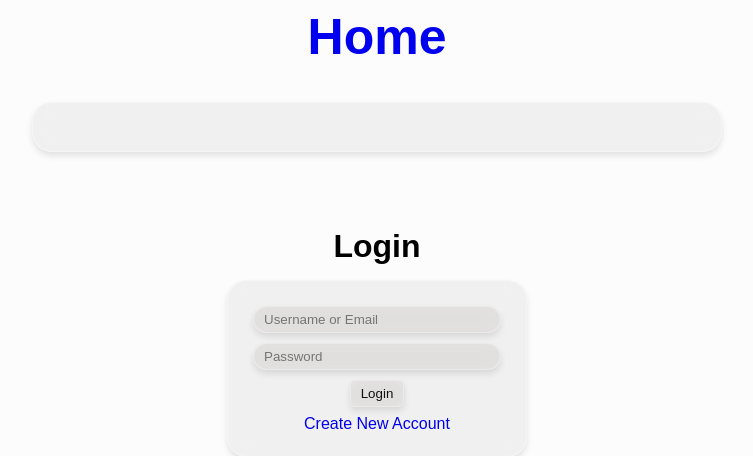
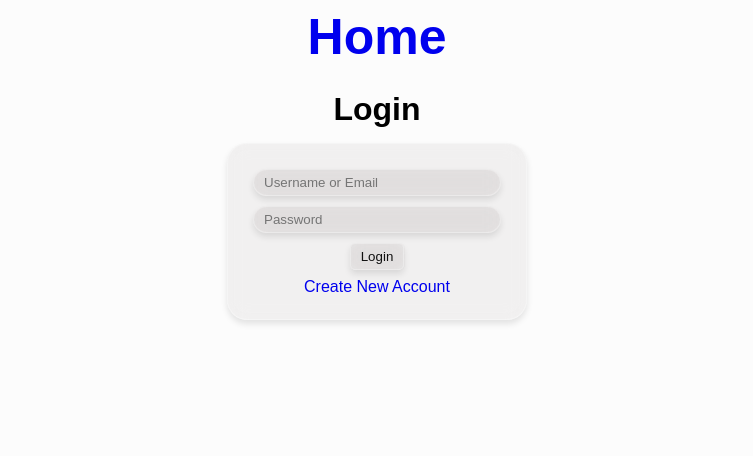
Before and after one commit to bsu-cs4360-software-engineering/groomy-table, a Flask app: page /login in a window 1280 px wide. Shown: the top 456 px of the page, without its empty margins (263-1016 px from the left). Run offline with Flask 3, Linux system fonts and the light colour scheme.

Commit message:
remove navbar from login

```diff
--- a/templates/login.html
+++ b/templates/login.html
@@ -2,6 +2,11 @@
 
 {% block head %}
     <title>Portal - Groomy</title>
+    <style>
+        nav {
+            display: none;
+        }
+    </style>
 {% endblock %}
 
 {% block content %}
```
